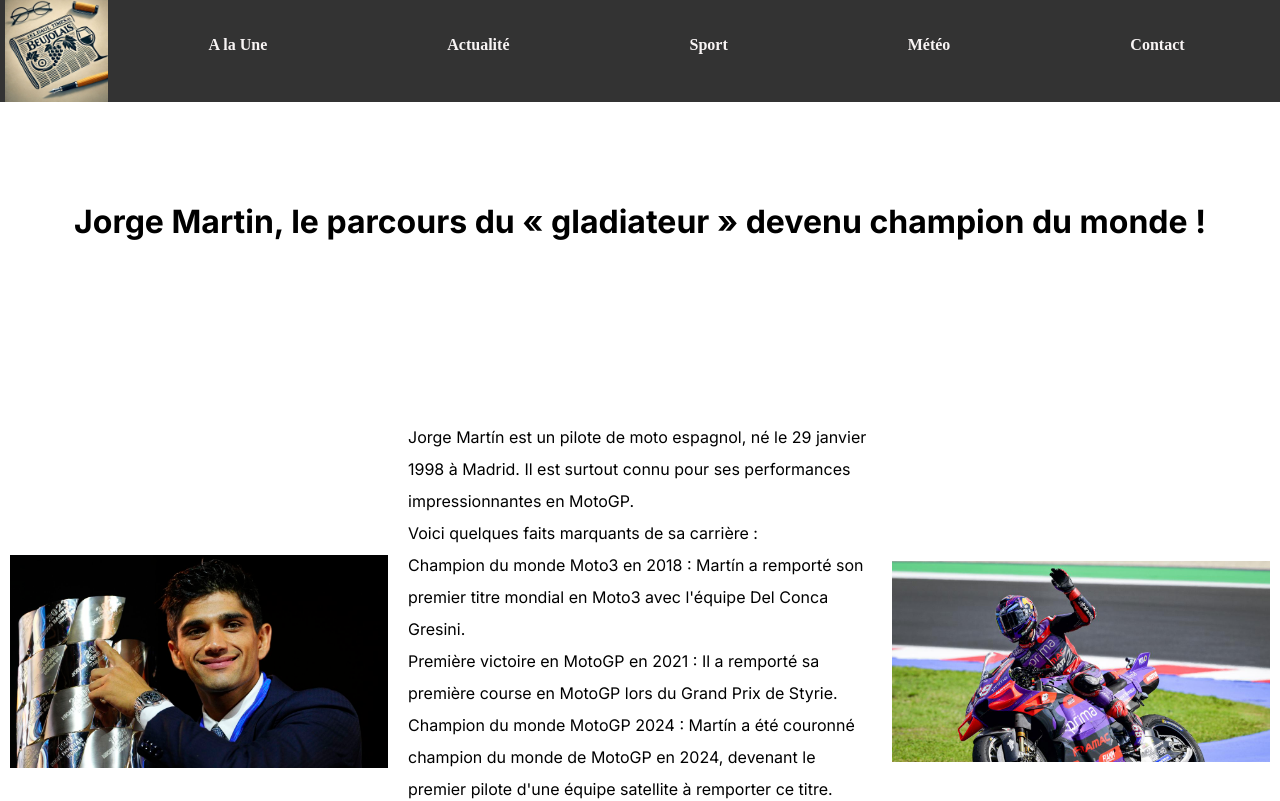
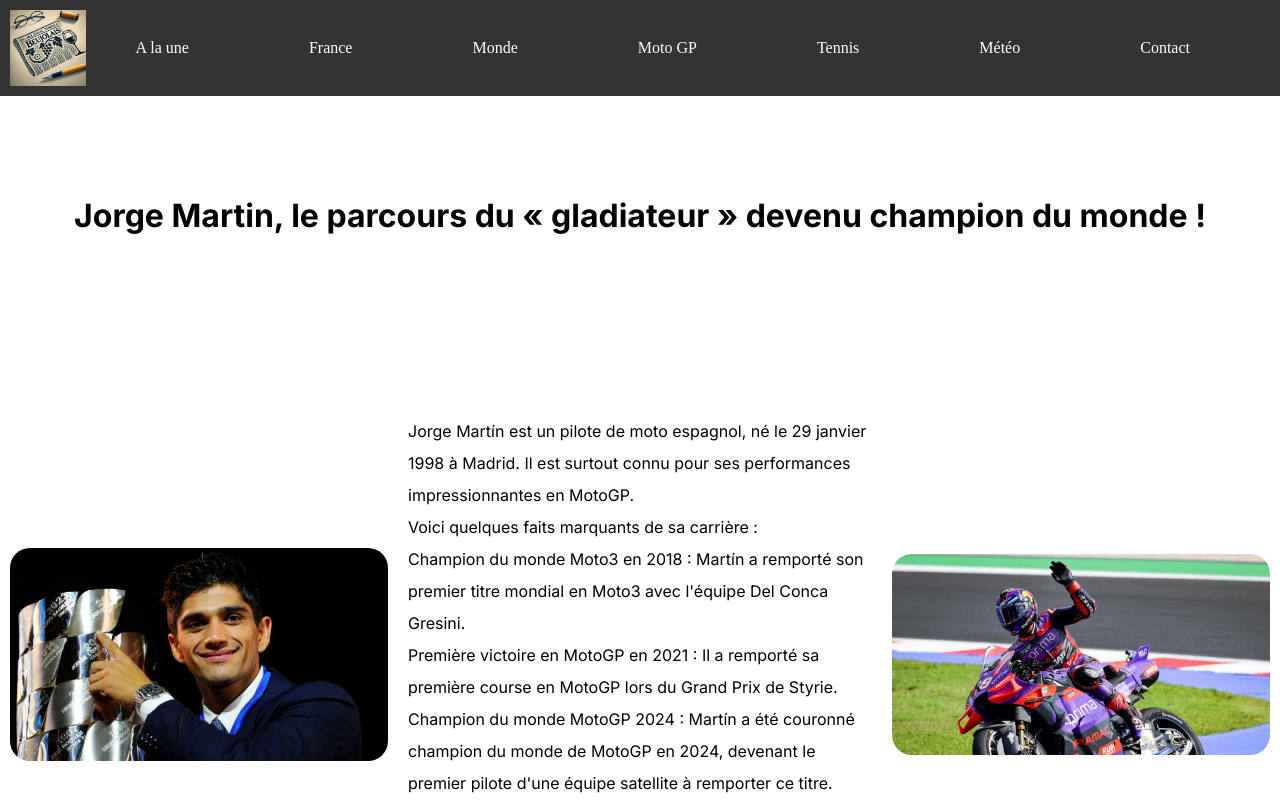
Before and after one commit to fab7669/ECF-1, a plain HTML site: page motogp.html in a window 1280 px wide. Shown: the top 801 px of the page. Drawn offline with Linux system fonts and the light colour scheme; a web font is replaced by a local one.

Commit message:
create burger menu

```diff
--- a/main.js
+++ b/main.js
@@ -1,3 +1,7 @@
+document.getElementById('burger-menu').addEventListener('click', function() {
+    document.getElementById('nav-links').classList.toggle('active');
+});
+
 let currentSlide = 0;
 const slides = document.querySelectorAll('.slide');
 const totalSlides = slides.length;
--- a/motogp.html
+++ b/motogp.html
@@ -20,36 +20,27 @@
 
 <body>
     <header>
-        <div id="bandeau1"> <img class="logo" src="./images/logo imaginaire dun journal du beujolais.png" alt="">
-            <div id="bandeau2">
-                <ul>
-                    <li><a href="./index.html">A la Une</a></li>
-                    <li><a href="">Actualité</a>
-                        <ul>
-                            <li><a href="./actua.html">France</a></li>
-                            <li><a href="./monde.html">Monde</a></li>
-                        </ul>
-                    </li>
-                    <li><a href="#">Sport</a>
-                        <ul>
-                            <li><a href="./motogp.html">Moto GP</a></li>
+        <nav>
+            <div class="burger-menu" id="burger-menu"> <img class="logo" src="./images/menu-burger (1).png"   alt="beaujolais"> </div>
+            <img src="./images/logo imaginaire dun journal du beujolais.png" class="logo" alt="beaujolais">
 
-                            <li><a href="./tennis.html">Tennis</a></li>
+            <ul class="nav-links" id="nav-links">
+                <li><a href="./index.html">A la une</a></li>
+                <li><a href="./actua.html">France</a></li>
+                <li><a href="./monde.html">Monde</a></li>
+                <li><a href="./motogp.html">Moto GP</a></li>
+                <li><a href="./tennis.html">Tennis</a></li>
+                <li><a href="./meteo.html">Météo</a></li>
+                <li><a href="./contact.html">Contact</a></li>
+            </ul>
 
-                        </ul>
-                    </li>
-                    <li><a href="./meteo.html">Météo</a></li>
-
-                    <li><a href="./contact.html">Contact</a>
-                </ul>
-            </div>
-        </div>
+        </nav>
     </header>
     <main>
         <h1>Jorge Martin, le parcours du « gladiateur » devenu champion du monde !</h1>
         <div id="articlegp">
 
-            <img class="martin" src="./images/martin coupe.jpeg" height="30%" width="30%" alt="chmpion du monde">
+            <img class="jorge" src="./images/martin coupe.jpeg" alt="chmpion du monde">
             <p>Jorge Martín est un pilote de moto espagnol, né le 29 janvier 1998 à Madrid. Il est surtout connu
                 pour ses performances impressionnantes en MotoGP. <br> Voici quelques faits marquants de sa carrière :
                 <br>
@@ -76,7 +67,7 @@
     </main>
     <footer>
         <div id="footer">
-            <img src="./images/logo imaginaire dun journal du beujolais.png" width="5%" alt="">
+            <img src="./images/logo imaginaire dun journal du beujolais.png" width="5%" alt="logo">
             <p>Notre journal</p>
                 <p>Les sites du groupe</p>
                 <p>Nos thématiques</p>
@@ -89,6 +80,7 @@
             </div>
 
     </footer>
+    <script src="./main.js"></script>
 </body>
 
 </html>
--- a/style.css
+++ b/style.css
@@ -3,66 +3,75 @@
     padding: 0;
 }
 
-#bandeau2 ul {
+nav {
+    background-color: #333;
+    color: #fff;
     display: flex;
-    list-style-type: none;
+    padding: 10px;
+    text-align: center;
 }
 
-#bandeau2>ul>li {
-    position: relative;
+.burger-menu {
+    font-size: 24px;
+    cursor: pointer;
+    display: none;
 
 }
 
-#bandeau2>ul>li>ul {
-    position: absolute;
-    display: none;
+.nav-links {
+    list-style: none;
+    display: flex;
+    align-items: center;
+
 }
 
-#bandeau2>ul>li :hover {
+.nav-links li {
+    margin-right: 20px;
+
+
+}
+
+.nav-links a {
+    color: #fff;
+    text-decoration: none;
+    align-items: center;
+    padding: 50px;
+    font-style: 'inknut antiqua','sans serif';
+
+}
+.nav-links a:hover{
     text-decoration: underline;
 }
 
-#bandeau2>ul>li>a {
-    display: block;
-    height: 50px;
-    line-height: 50px;
-    font-weight: 600;
-    padding: 0 90px;
-    text-decoration: none;
-    font-family: inknut antiqua, avec-serif;
-    color: #f8f4f4;
-    padding-top: 20px;
-}
 
-#bandeau2>ul>li:hover>ul {
-    display: block;
-}
+@media (max-width: 768px) {
+    .burger-menu {
+        display: block;
 
-#bandeau2>ul>li>ul>li>a {
-    display: block;
-    position: relative;
-    font-family: inknut antiqua, avec-serif;
-    text-decoration: none;
-    color: #f5f1f1;
-    line-height: 20px;
-    width: 200px;
-    margin-left: 40px;
+    }
+    .nav-links {
+        display: none;
+        flex-direction: column;
+        width: 100%;
+     }
+    .nav-links a{
+        padding: 0px 0px;
+
+
+
+    }
+    .nav-links.active {
+        display: flex;
+    }
+    .nav-links li {
+        margin: 10px 0;
+    }
 
 }
 
-
-
-#bandeau1 {
-    display: flex;
-    justify-content: center;
-    justify-content: space-around;
-    position: relative;
-    background-color: #333;
-}
-
 .logo {
-    height: 8%;
-    width: 8%;
+    height: 6%;
+    width: 6%;
 }
 
 #beaujolaisnouveau {
@@ -208,6 +217,7 @@ h3 {
     height: 30%;
     width: 30%;
     justify-content: center;
+    border-radius: 20px;
 
 }
 
@@ -267,7 +277,6 @@ fieldset {
     height: 50%;
     width: 50%;
 }
-
 .carousel {
     position: relative;
     max-width: 1000px;
@@ -335,6 +344,7 @@ fieldset {
 .nadal {
     width: 30%;
     height: 30%;
+    border-radius: 20px;
 }
 
 #trump {
@@ -349,6 +359,7 @@ fieldset {
     width: 30%;
     height: 30%;
     margin-top: 50px;
+    border-radius: 20px;
 
 
 }
@@ -417,6 +428,7 @@ fieldset {
         margin-top: 100px;
         height: 60%;
         width: 60%;
+
 
     }
 
@@ -505,7 +517,7 @@ fieldset {
         align-items: center;
     }
     #footer p{
-        font-size: 0.3rem
+        font-size: 0.6rem
     }
 
     h1 {
```
Also changed, not shown: actua.html (+15 -23 lines), contact.html (+14 -22 lines), index.html (+15 -21 lines), meteo.html (+14 -22 lines), monde.html (+14 -22 lines), tennis.html (+14 -22 lines), images/menu-burger (1).png (added).
